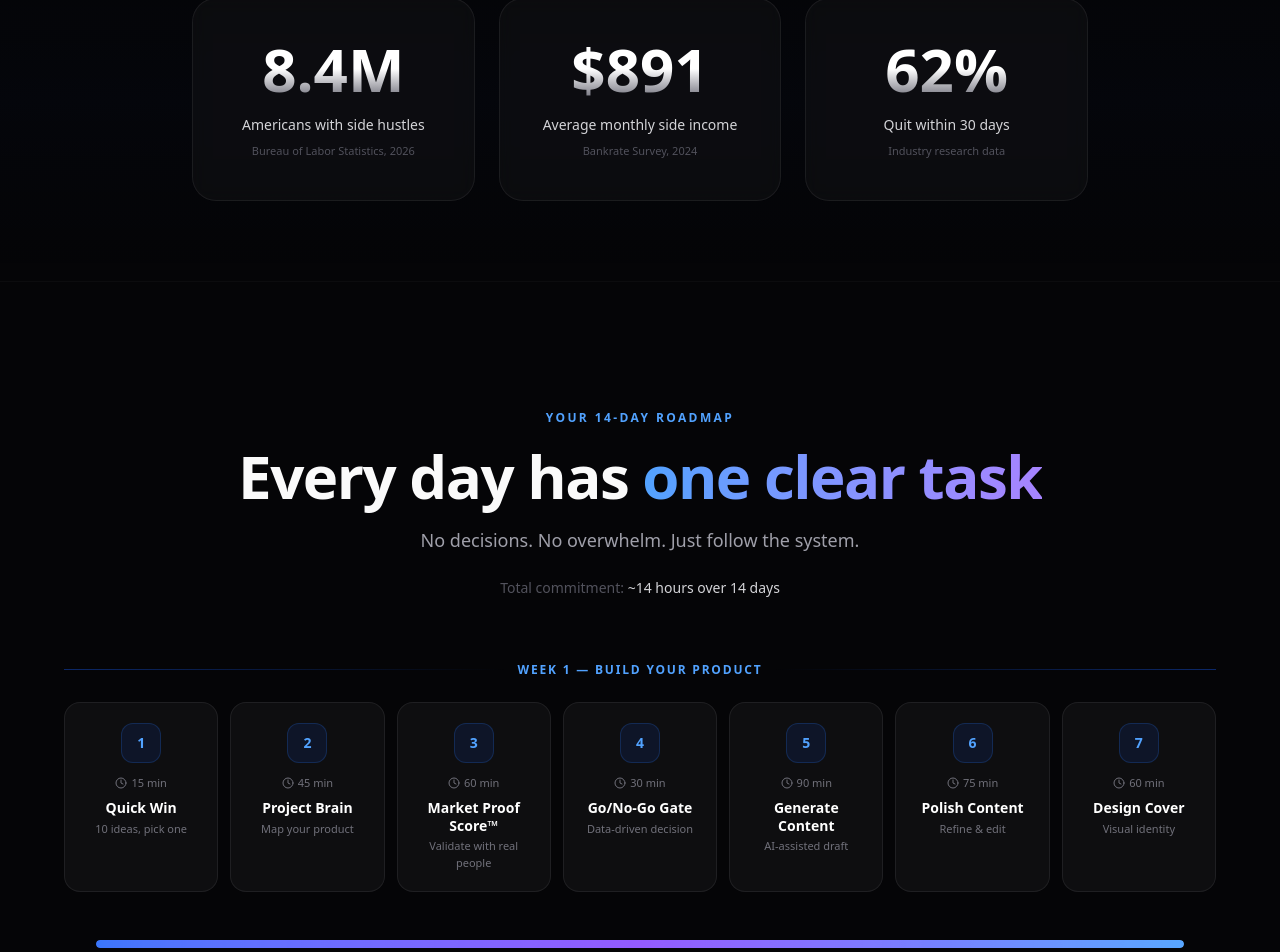
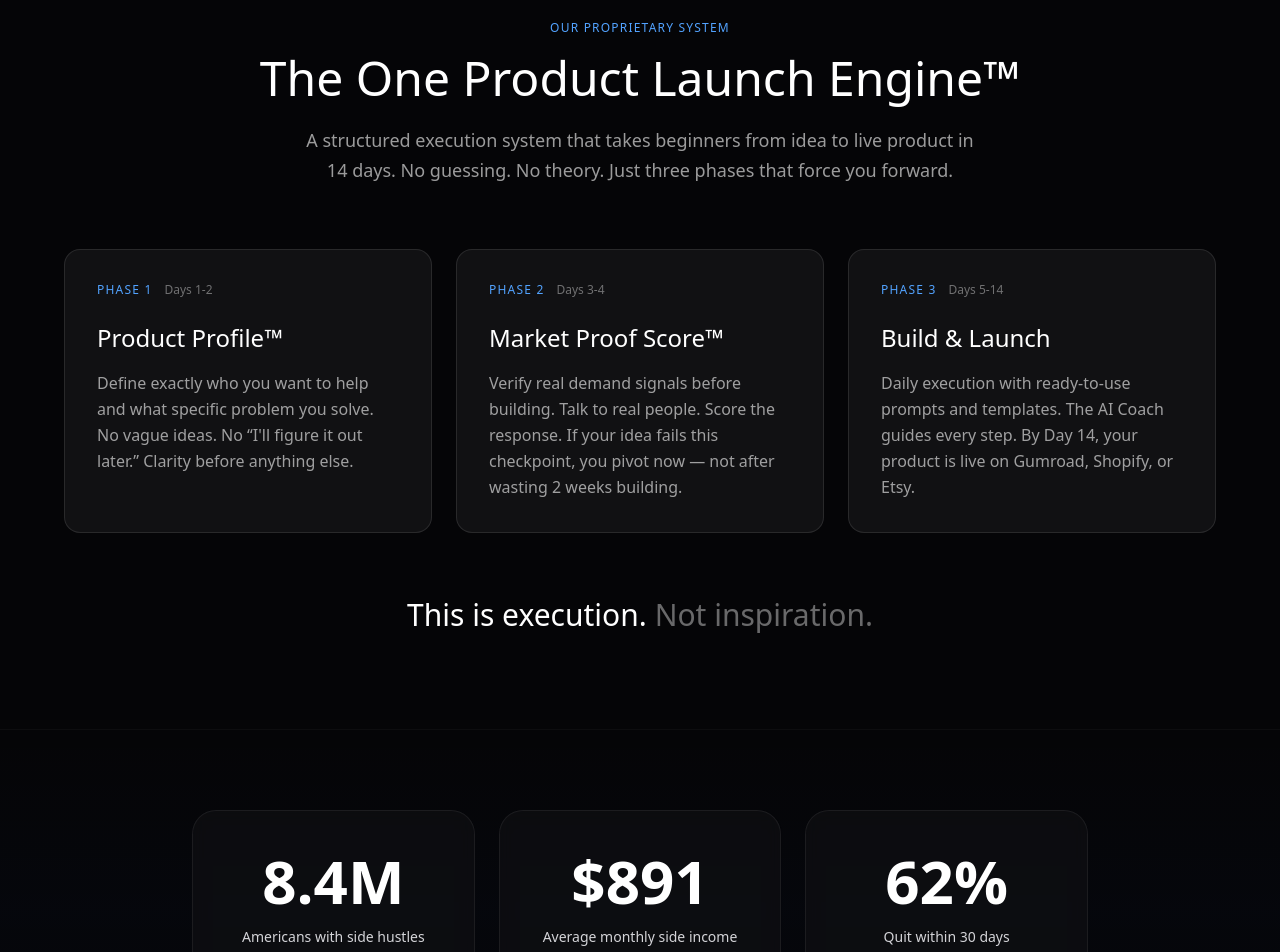
Before and after one commit to moumenbrahim009-beep/oneproductai1, a Next.js app: page / in a window 1280 px wide. Shown: the part 1080-2032 px from the top of the page. Built offline with nearby package versions, Linux system fonts and the light colour scheme.

Commit message:
bugs + Launch Engine section

```diff
--- a/src/app/page.tsx
+++ b/src/app/page.tsx
@@ -284,34 +284,70 @@ export default function Home() {
         </motion.section>
 
         {/* ══════════════════════════════════════
+            NEW: THE ONE PRODUCT LAUNCH ENGINE™ (after hero)
+        ══════════════════════════════════════ */}
+        <section className="py-24 px-6 border-t border-white/5">
+          <div className="max-w-6xl mx-auto">
+            <div className="text-center mb-4">
+              <span className="text-xs uppercase tracking-widest text-blue-400 font-medium">Our Proprietary System</span>
+            </div>
+            <h2 className="text-4xl md:text-5xl font-medium text-white text-center mb-6">The One Product Launch Engine™</h2>
+            <p className="text-lg text-white/60 text-center max-w-2xl mx-auto mb-16 leading-relaxed">
+              A structured execution system that takes beginners from idea to live product in 14 days. No guessing. No theory. Just three phases that force you forward.
+            </p>
+            <div className="grid md:grid-cols-3 gap-6">
+              <div className="bg-white/5 border border-white/10 rounded-2xl p-8 hover:border-blue-500/30 transition-colors">
+                <div className="flex items-center gap-3 mb-6">
+                  <span className="text-xs uppercase tracking-widest text-blue-400 font-medium">Phase 1</span>
+                  <span className="text-xs text-white/40">Days 1-2</span>
+                </div>
+                <h3 className="text-2xl font-medium text-white mb-4">Product Profile™</h3>
+                <p className="text-white/60 leading-relaxed">Define exactly who you want to help and what specific problem you solve. No vague ideas. No &ldquo;I&apos;ll figure it out later.&rdquo; Clarity before anything else.</p>
+              </div>
+              <div className="bg-white/5 border border-white/10 rounded-2xl p-8 hover:border-blue-500/30 transition-colors">
+                <div className="flex items-center gap-3 mb-6">
+                  <span className="text-xs uppercase tracking-widest text-blue-400 font-medium">Phase 2</span>
+                  <span className="text-xs text-white/40">Days 3-4</span>
+                </div>
+                <h3 className="text-2xl font-medium text-white mb-4">Market Proof Score™</h3>
+                <p className="text-white/60 leading-relaxed">Verify real demand signals before building. Talk to real people. Score the response. If your idea fails this checkpoint, you pivot now — not after wasting 2 weeks building.</p>
+              </div>
+              <div className="bg-white/5 border border-white/10 rounded-2xl p-8 hover:border-blue-500/30 transition-colors">
+                <div className="flex items-center gap-3 mb-6">
+                  <span className="text-xs uppercase tracking-widest text-blue-400 font-medium">Phase 3</span>
+                  <span className="text-xs text-white/40">Days 5-14</span>
+                </div>
+                <h3 className="text-2xl font-medium text-white mb-4">Build &amp; Launch</h3>
+                <p className="text-white/60 leading-relaxed">Daily execution with ready-to-use prompts and templates. The AI Coach guides every step. By Day 14, your product is live on Gumroad, Shopify, or Etsy.</p>
+              </div>
+            </div>
+            <div className="text-center mt-16">
+              <p className="text-2xl md:text-3xl text-white font-medium">This is execution. <span className="text-white/40">Not inspiration.</span></p>
+            </div>
+          </div>
+        </section>
+
+        {/* ══════════════════════════════════════
             STATS
         ══════════════════════════════════════ */}
         <section className="py-20 px-6 relative">
           <div className="absolute inset-0 bg-gradient-to-b from-transparent via-blue-600/[0.02] to-transparent" />
           <div className="max-w-4xl mx-auto grid grid-cols-1 md:grid-cols-3 gap-6 relative">
-            {[
-              { num: 8, suffix: ".4M", prefix: "", label: "Americans with side hustles", source: "Bureau of Labor Statistics, 2026" },
-              { num: 891, suffix: "", prefix: "$", label: "Average monthly side income", source: "Bankrate Survey, 2024" },
-              { num: 62, suffix: "%", prefix: "", label: "Quit within 30 days", source: "Industry research data" },
-            ].map((s, i) => (
-              <motion.div
-                key={i}
-                initial={{ opacity: 0, y: 20 }}
-                whileInView={{ opacity: 1, y: 0 }}
-                viewport={{ once: true }}
-                transition={{ duration: 0.5, delay: i * 0.12 }}
-                className="relative text-center py-10 px-6 rounded-3xl border border-zinc-800/60 bg-zinc-900/40 backdrop-blur-sm overflow-hidden group hover:border-zinc-700/80 transition-all duration-300"
-              >
-                <div className="absolute inset-0 bg-gradient-to-b from-blue-600/[0.04] to-transparent opacity-0 group-hover:opacity-100 transition-opacity" />
-                <div className="relative">
-                  <div className="text-5xl md:text-6xl font-bold bg-gradient-to-b from-white via-white to-zinc-500 bg-clip-text text-transparent tabular-nums mb-4">
-                    <AnimatedCounter value={s.num} prefix={s.prefix} suffix={s.suffix} />
-                  </div>
-                  <div className="text-sm text-zinc-300 font-medium mb-2">{s.label}</div>
-                  <div className="text-[11px] text-zinc-600">{s.source}</div>
-                </div>
-              </motion.div>
-            ))}
+            <div className="relative text-center py-10 px-6 rounded-3xl border border-zinc-800/60 bg-zinc-900/40 backdrop-blur-sm overflow-hidden group hover:border-zinc-700/80 transition-all duration-300">
+              <div className="text-5xl md:text-6xl font-bold text-white mb-4">8.4M</div>
+              <div className="text-sm text-zinc-300 font-medium mb-2">Americans with side hustles</div>
+              <div className="text-[11px] text-zinc-600">Bureau of Labor Statistics, 2026</div>
+            </div>
+            <div className="relative text-center py-10 px-6 rounded-3xl border border-zinc-800/60 bg-zinc-900/40 backdrop-blur-sm overflow-hidden group hover:border-zinc-700/80 transition-all duration-300">
+              <div className="text-5xl md:text-6xl font-bold text-white mb-4">$891</div>
+              <div className="text-sm text-zinc-300 font-medium mb-2">Average monthly side income</div>
+              <div className="text-[11px] text-zinc-600">Bankrate Survey, 2024</div>
+            </div>
+            <div className="relative text-center py-10 px-6 rounded-3xl border border-zinc-800/60 bg-zinc-900/40 backdrop-blur-sm overflow-hidden group hover:border-zinc-700/80 transition-all duration-300">
+              <div className="text-5xl md:text-6xl font-bold text-white mb-4">62%</div>
+              <div className="text-sm text-zinc-300 font-medium mb-2">Quit within 30 days</div>
+              <div className="text-[11px] text-zinc-600">Industry research data</div>
+            </div>
           </div>
         </section>
 
@@ -721,30 +757,56 @@ export default function Home() {
               <div className="overflow-x-auto rounded-2xl border border-zinc-800/60 bg-zinc-900/30 backdrop-blur-sm">
                 <table className="w-full text-sm">
                   <thead>
-                    <tr className="border-b border-zinc-800/60">
-                      <th className="text-left py-4 px-5 text-zinc-400 font-medium">Feature</th>
-                      <th className="text-center py-4 px-4 text-zinc-500 font-medium">Free AI</th>
-                      <th className="text-center py-4 px-4 text-zinc-500 font-medium">$497 Courses</th>
-                      <th className="text-center py-4 px-4 text-zinc-500 font-medium">Communities</th>
-                      <th className="text-center py-4 px-4 text-blue-400 font-bold bg-blue-600/[0.04] border-l border-blue-500/10">One Product AI</th>
+                    <tr className="border-b border-white/10">
+                      <th className="text-left py-4 px-5 text-white/60 font-normal">Feature</th>
+                      <th className="text-center py-4 px-4 text-white/60 font-normal">Free AI</th>
+                      <th className="text-center py-4 px-4 text-white/60 font-normal">$497 Courses</th>
+                      <th className="text-center py-4 px-4 text-white/60 font-normal">Communities</th>
+                      <th className="text-center py-4 px-4 text-blue-400 font-medium">One Product AI</th>
                     </tr>
                   </thead>
                   <tbody>
-                    {COMPARISON.map((row, i) => (
-                      <tr key={i} className="border-b border-zinc-800/40 hover:bg-zinc-800/20 transition-colors">
-                        <td className="py-4 px-5 text-zinc-300">{row.feature}</td>
-                        <td className="py-4 px-4"><CompCell value={row.free} /></td>
-                        <td className="py-4 px-4"><CompCell value={row.courses} /></td>
-                        <td className="py-4 px-4"><CompCell value={row.communities} /></td>
-                        <td className="py-4 px-4 bg-blue-600/[0.04] border-l border-blue-500/10"><CompCell value={row.ours} /></td>
-                      </tr>
-                    ))}
-                    <tr className="hover:bg-zinc-800/20 transition-colors">
-                      <td className="py-4 px-5 text-zinc-300 font-bold">Price</td>
-                      <td className="py-4 px-4 text-center text-zinc-500">$0</td>
-                      <td className="py-4 px-4 text-center text-zinc-500">$497+</td>
-                      <td className="py-4 px-4 text-center text-zinc-500">$99/mo</td>
-                      <td className="py-4 px-4 text-center font-bold text-blue-400 bg-blue-600/[0.04] border-l border-blue-500/10">$49</td>
+                    <tr className="border-b border-white/5">
+                      <td className="py-4 px-5 text-white">Personal AI Coach</td>
+                      <td className="text-center text-red-400">No</td>
+                      <td className="text-center text-red-400">No</td>
+                      <td className="text-center text-yellow-400">Limited</td>
+                      <td className="text-center text-green-400 font-medium">Yes</td>
+                    </tr>
+                    <tr className="border-b border-white/5">
+                      <td className="py-4 px-5 text-white">Personalized daily tasks</td>
+                      <td className="text-center text-red-400">No</td>
+                      <td className="text-center text-red-400">No</td>
+                      <td className="text-center text-yellow-400">Limited</td>
+                      <td className="text-center text-green-400 font-medium">Yes</td>
+                    </tr>
+                    <tr className="border-b border-white/5">
+                      <td className="py-4 px-5 text-white">14-day launch system</td>
+                      <td className="text-center text-red-400">No</td>
+                      <td className="text-center text-yellow-400">Limited</td>
+                      <td className="text-center text-red-400">No</td>
+                      <td className="text-center text-green-400 font-medium">Yes</td>
+                    </tr>
+                    <tr className="border-b border-white/5">
+                      <td className="py-4 px-5 text-white">One-time payment</td>
+                      <td className="text-center text-green-400">Yes</td>
+                      <td className="text-center text-yellow-400">Limited</td>
+                      <td className="text-center text-red-400">No</td>
+                      <td className="text-center text-green-400 font-medium">Yes</td>
+                    </tr>
+                    <tr className="border-b border-white/5">
+                      <td className="py-4 px-5 text-white">Validation before building</td>
+                      <td className="text-center text-red-400">No</td>
+                      <td className="text-center text-red-400">No</td>
+                      <td className="text-center text-red-400">No</td>
+                      <td className="text-center text-green-400 font-medium">Yes</td>
+                    </tr>
+                    <tr>
+                      <td className="py-4 px-5 text-white font-medium">Price</td>
+                      <td className="text-center text-zinc-400">$0</td>
+                      <td className="text-center text-zinc-400">$497+</td>
+                      <td className="text-center text-zinc-400">$99/mo</td>
+                      <td className="text-center text-blue-400 font-medium">$49</td>
                     </tr>
                   </tbody>
                 </table>
@@ -907,8 +969,31 @@ export default function Home() {
               <p className="text-xs font-semibold tracking-[0.2em] text-blue-400 uppercase mb-5 text-center">FAQ</p>
               <h2 className="text-3xl font-bold tracking-tight mb-12 text-center">Honest answers.</h2>
             </FadeIn>
-            <div className="space-y-3">
-              {FAQS.map((faq, i) => <FaqItem key={i} faq={faq} index={i} openFaq={openFaq} setOpenFaq={setOpenFaq} />)}
+            <div className="space-y-2">
+              <details className="group border-b border-white/10 py-5">
+                <summary className="cursor-pointer flex justify-between items-center text-white font-medium text-[15px]">Will this work for my niche?<span className="text-white/40 group-open:rotate-180 transition-transform">&#9660;</span></summary>
+                <p className="mt-4 text-zinc-400 text-sm leading-relaxed">The system is niche-agnostic. Whether you sell Notion templates, PDF guides, prompt packs, or mini-courses — the 14-day structure works the same. Your AI Coach helps you choose the right product for your skills.</p>
+              </details>
+              <details className="group border-b border-white/10 py-5">
+                <summary className="cursor-pointer flex justify-between items-center text-white font-medium text-[15px]">I&apos;m a complete beginner. Can I do this?<span className="text-white/40 group-open:rotate-180 transition-transform">&#9660;</span></summary>
+                <p className="mt-4 text-zinc-400 text-sm leading-relaxed">Built for you specifically. We assume zero audience, zero email list, zero experience. Day 1 is 15 minutes. The AI Coach answers every question. You need a computer, internet, and commitment. That&apos;s it.</p>
+              </details>
+              <details className="group border-b border-white/10 py-5">
+                <summary className="cursor-pointer flex justify-between items-center text-white font-medium text-[15px]">What happens when AI tools change?<span className="text-white/40 group-open:rotate-180 transition-transform">&#9660;</span></summary>
+                <p className="mt-4 text-zinc-400 text-sm leading-relaxed">The prompts focus on thinking frameworks, not specific features. They work with ChatGPT, Claude, Gemini, or whatever comes next. No updates needed — the system adapts automatically.</p>
+              </details>
+              <details className="group border-b border-white/10 py-5">
+                <summary className="cursor-pointer flex justify-between items-center text-white font-medium text-[15px]">Why only $49? Is this legit?<span className="text-white/40 group-open:rotate-180 transition-transform">&#9660;</span></summary>
+                <p className="mt-4 text-zinc-400 text-sm leading-relaxed">We believe the $997-course model is broken. It sells hope, not results. $49 removes price as an excuse. Our success metric isn&apos;t revenue — it&apos;s your launched product.</p>
+              </details>
+              <details className="group border-b border-white/10 py-5">
+                <summary className="cursor-pointer flex justify-between items-center text-white font-medium text-[15px]">Who&apos;s behind this?<span className="text-white/40 group-open:rotate-180 transition-transform">&#9660;</span></summary>
+                <p className="mt-4 text-zinc-400 text-sm leading-relaxed">BM Digital LLC, a US-registered company. Zero affiliations with any AI platform. We don&apos;t get paid to recommend tools. Our only incentive is your success. Contact: hello@oneproductai.com</p>
+              </details>
+              <details className="group border-b border-white/10 py-5">
+                <summary className="cursor-pointer flex justify-between items-center text-white font-medium text-[15px]">What if I don&apos;t finish in 14 days?<span className="text-white/40 group-open:rotate-180 transition-transform">&#9660;</span></summary>
+                <p className="mt-4 text-zinc-400 text-sm leading-relaxed">Everything stays yours forever. The AI Coach, portal, guides — all lifetime access. 14 days is the recommended pace, but go at yours. Results vary based on effort and niche.</p>
+              </details>
             </div>
           </div>
         </section>
```
